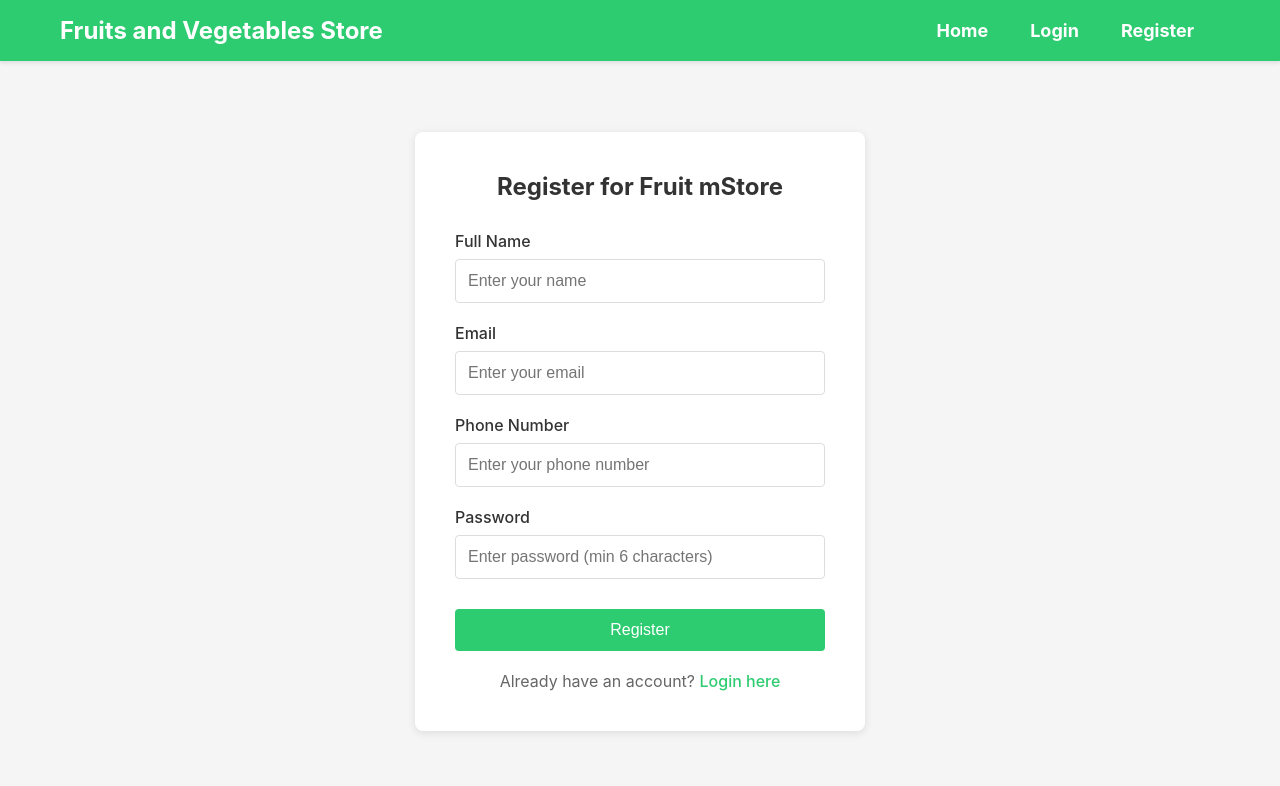
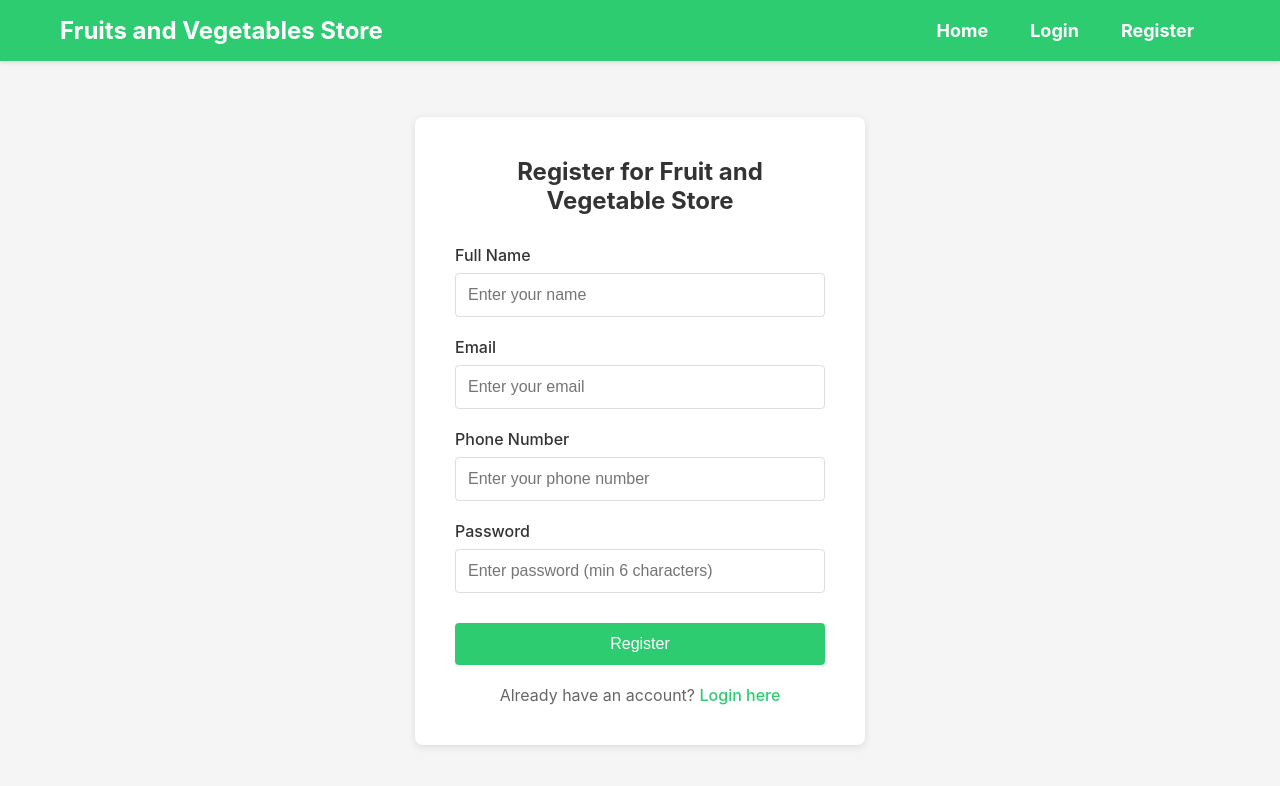
Before and after one commit to Aarib-Baig/Web_CCP, a React (Create React App) app in the folder frontend/: page /register in a window 1280 px wide. Shown: the top 786 px of the page. Built offline with nearby package versions, Linux system fonts and the light colour scheme; no server answers.

Commit message:
Fixed registeration page ui

```diff
--- a/frontend/src/pages/Register.js
+++ b/frontend/src/pages/Register.js
@@ -45,7 +45,7 @@ function Register() {
   return (
     <div className="auth-container">
       <div className="auth-card">
-        <h2>Register for Fruit mStore</h2>
+        <h2>Register for Fruit and Vegetable Store</h2>
 
         {error && <div className="error-message">{error}</div>}
 
```
